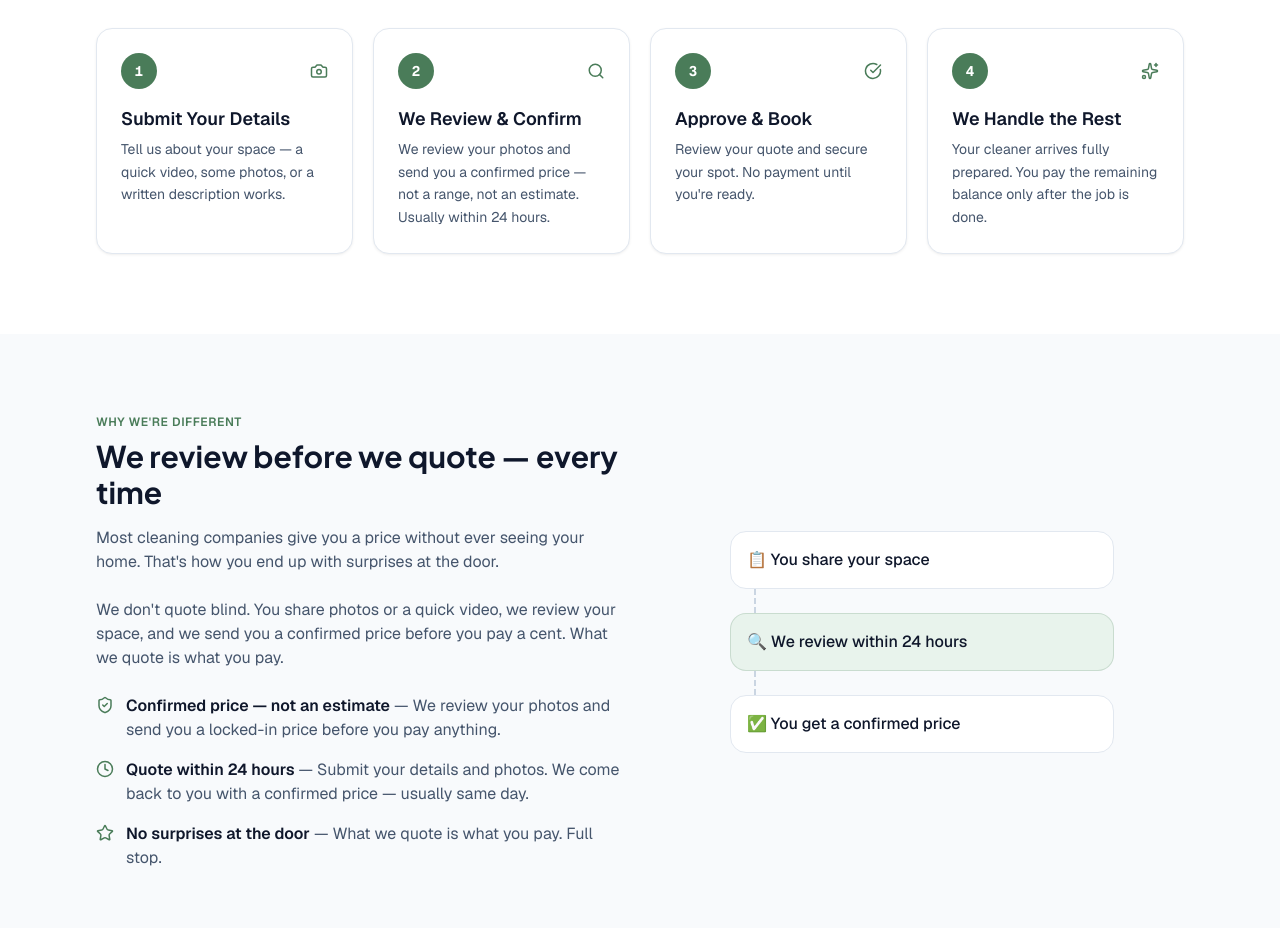
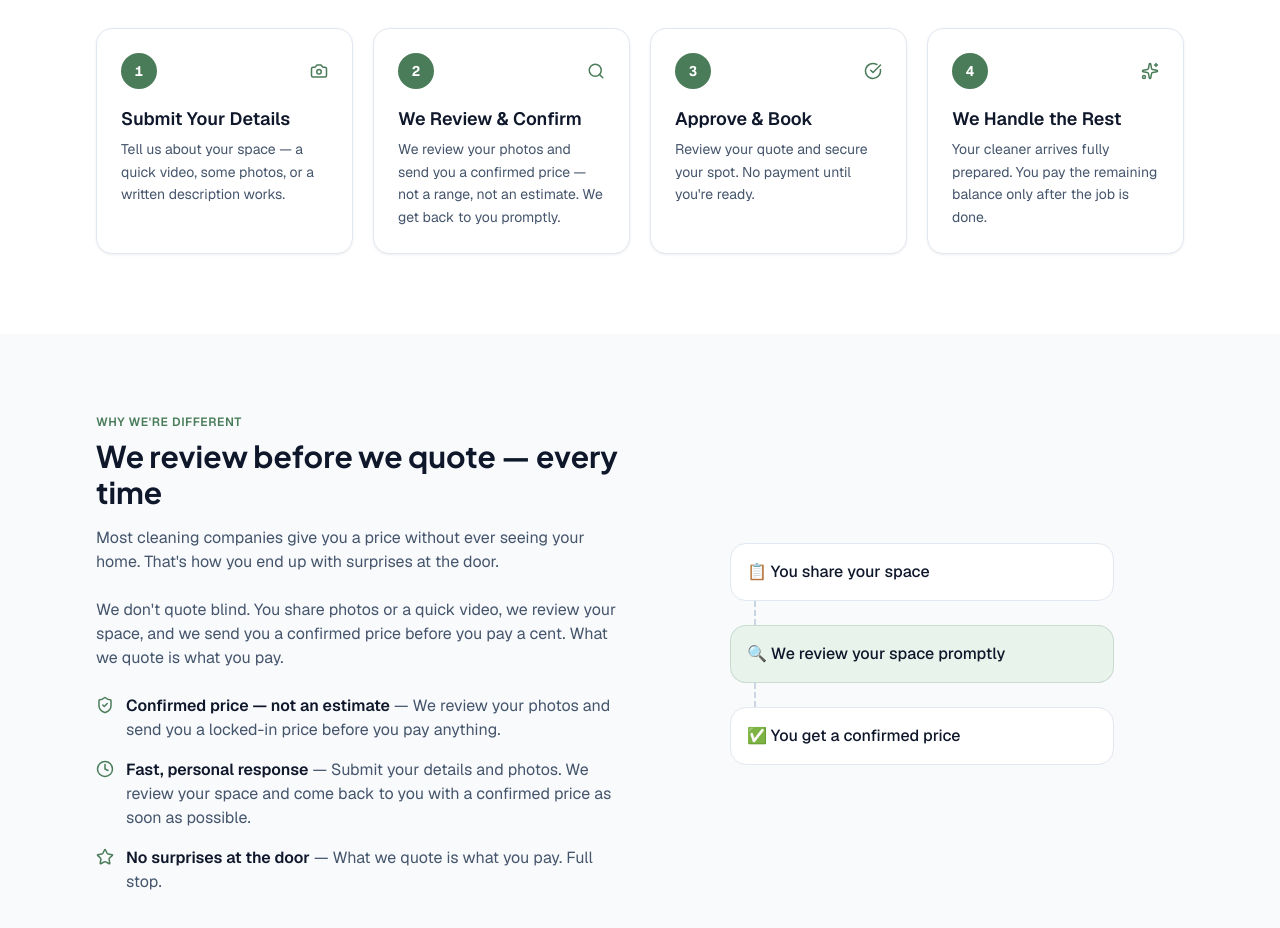
Before and after one commit to gracebotly/renewshine-app, a Next.js app: page / in a window 1280 px wide. Shown: the part 920-1848 px from the top of the page. Built offline with nearby package versions, Linux system fonts and the light colour scheme.

Commit message:
Refactor response-time copy across key customer flows

```diff
--- a/src/app/booking-submitted/layout.tsx
+++ b/src/app/booking-submitted/layout.tsx
@@ -2,7 +2,7 @@ import type { Metadata } from 'next'
 
 export const metadata: Metadata = {
   title: 'Request Received — RenewShine',
-  description: "Your cleaning request has been submitted. We'll confirm your quote within 1–4 hours.",
+  description: "Your cleaning request has been submitted. We're reviewing your space now and will be in touch as soon as possible.",
   robots: {
     index: false,
     follow: false,
--- a/src/app/booking-submitted/page.tsx
+++ b/src/app/booking-submitted/page.tsx
@@ -64,7 +64,7 @@ function SubmittedContent() {
             {firstName ? `Got it, ${firstName}!` : 'Request Received!'}
           </h1>
           <p className="text-slate-600">
-            We&apos;re reviewing your photos now. You&apos;ll hear from us as soon as possible — usually within a few hours.
+            We&apos;re reviewing your photos now. You&apos;ll hear from us as soon as possible.
           </p>
 
           {/* Contact confirmation + email correction */}
--- a/src/app/booking/page.tsx
+++ b/src/app/booking/page.tsx
@@ -3,7 +3,7 @@ import { BookingForm } from '@/components/booking/BookingForm'
 
 export const metadata: Metadata = {
   title: 'Get a Quote — RenewShine',
-  description: 'Submit your details and photos. Quote confirmed within 1–4 hours.',
+  description: 'Submit your details and photos. We review your space and send a confirmed quote as soon as possible.',
   alternates: {
     canonical: '/booking',
   },
--- a/src/app/locations/[city]/page.tsx
+++ b/src/app/locations/[city]/page.tsx
@@ -170,7 +170,7 @@ export default async function CityPage({
               </Button>
             </div>
             <div className="mt-6 flex flex-wrap gap-5 text-sm text-slate-600">
-              {['Insured & background checked', 'Quote within 24 hours', 'No payment until you approve'].map(
+              {['Insured & background checked', 'Fast, personal response', 'No payment until you approve'].map(
                 (item) => (
                   <div key={item} className="inline-flex items-center gap-2">
                     <CheckCircle size={14} className="text-emerald-500" />
@@ -292,7 +292,7 @@ export default async function CityPage({
         <div className="mx-auto max-w-4xl px-4 text-center sm:px-6 lg:px-8">
           <h2 className="font-display text-3xl font-bold text-white">Ready for a clean in {city.displayName}?</h2>
           <p className="mx-auto mt-3 max-w-md text-lg text-white/80">
-            Submit your details and photos. We review and send you a confirmed price within 24 hours — before you pay anything.
+            Submit your details and photos. We review your space and send you a confirmed price as soon as possible — before you pay anything.
           </p>
           <div className="mt-8 flex flex-wrap justify-center gap-3">
             <Button asChild className="bg-white text-(--color-brand) hover:bg-slate-100">
--- a/src/app/locations/page.tsx
+++ b/src/app/locations/page.tsx
@@ -90,7 +90,7 @@ export default function LocationsPage() {
         <div className="mx-auto max-w-4xl px-4 text-center sm:px-6 lg:px-8">
           <h2 className="font-display text-3xl font-bold text-white">Ready to get started?</h2>
           <p className="mt-3 text-white/80">
-            Submit your details. We review within 1–4 hours and confirm your price before you pay.
+            Submit your details. We review your space promptly and confirm your price before you pay.
           </p>
           <div className="mt-6">
             <Button asChild className="bg-white text-(--color-brand) hover:bg-slate-100">
--- a/src/app/page.tsx
+++ b/src/app/page.tsx
@@ -45,7 +45,7 @@ const steps = [
     icon: Search,
     title: 'We Review & Confirm',
     description:
-      'We review your photos and send you a confirmed price — not a range, not an estimate. Usually within 24 hours.',
+      'We review your photos and send you a confirmed price — not a range, not an estimate. We get back to you promptly.',
   },
   {
     icon: CheckCircle,
@@ -276,8 +276,8 @@ export default function HomePage() {
                 },
                 {
                   icon: Clock,
-                  title: 'Quote within 24 hours',
-                  text: 'Submit your details and photos. We come back to you with a confirmed price — usually same day.',
+                  title: 'Fast, personal response',
+                  text: 'Submit your details and photos. We review your space and come back to you with a confirmed price as soon as possible.',
                 },
                 {
                   icon: Star,
@@ -305,7 +305,7 @@ export default function HomePage() {
               </div>
               <div className="ml-6 h-6 border-l-2 border-dashed border-slate-300" />
               <div className="rounded-xl border border-(--color-brand)/20 bg-(--color-brand-muted) p-4">
-                <p className="font-medium text-slate-900">🔍 We review within 24 hours</p>
+                <p className="font-medium text-slate-900">🔍 We review your space promptly</p>
               </div>
               <div className="ml-6 h-6 border-l-2 border-dashed border-slate-300" />
               <div className="rounded-xl border border-slate-200 bg-white p-4">
--- a/src/components/booking/BookingForm.tsx
+++ b/src/components/booking/BookingForm.tsx
@@ -563,7 +563,7 @@ export function BookingForm() {
               {resStep === 1 ? "We'll send your confirmed quote to this email."
                 : resStep === 2 ? 'Helps us send the right team with the right supplies.'
                 : resStep === 3 ? 'Final price confirmed after we review your photos.'
-                : resStep === 4 ? "We'll confirm your exact appointment within 24 hours."
+                : resStep === 4 ? "We'll be in touch as soon as possible to confirm your appointment."
                 : "One last thing, then we'll take it from here."}
             </p>
           </div>
@@ -577,9 +577,9 @@ export function BookingForm() {
                   : 'Scheduling & details'}
             </h2>
             <p className="mt-0.5 text-xs text-slate-500">
-              {comStep === 1 ? "We'll reach out to confirm details within 24 hours."
+              {comStep === 1 ? "We'll reach out to confirm details as soon as possible."
                 : comStep === 2 ? 'Estimate is fine — we confirm during walkthrough.'
-                : "We'll confirm availability within 24 hours."}
+                : "We'll confirm availability as soon as possible."}
             </p>
           </div>
         )}
```
